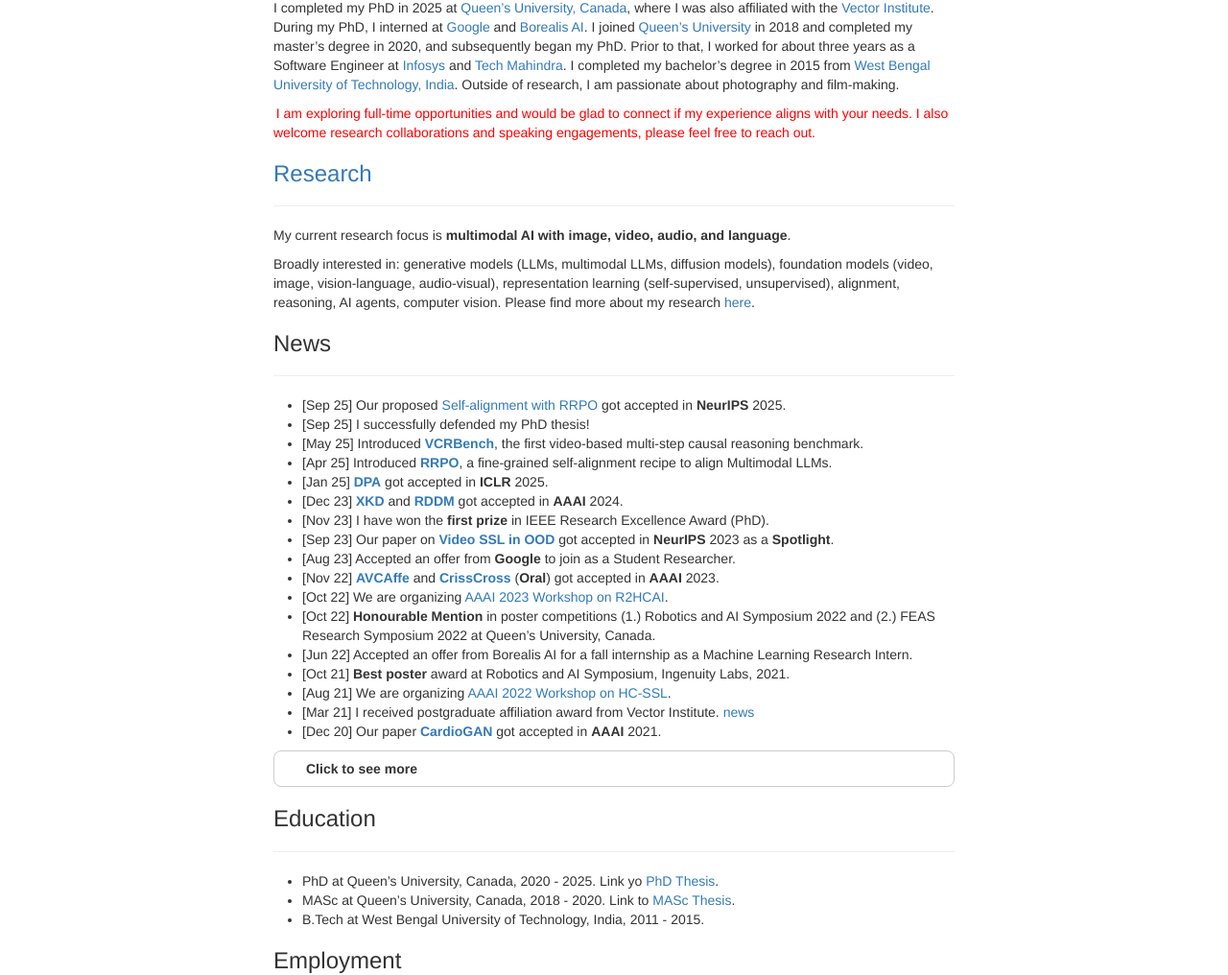
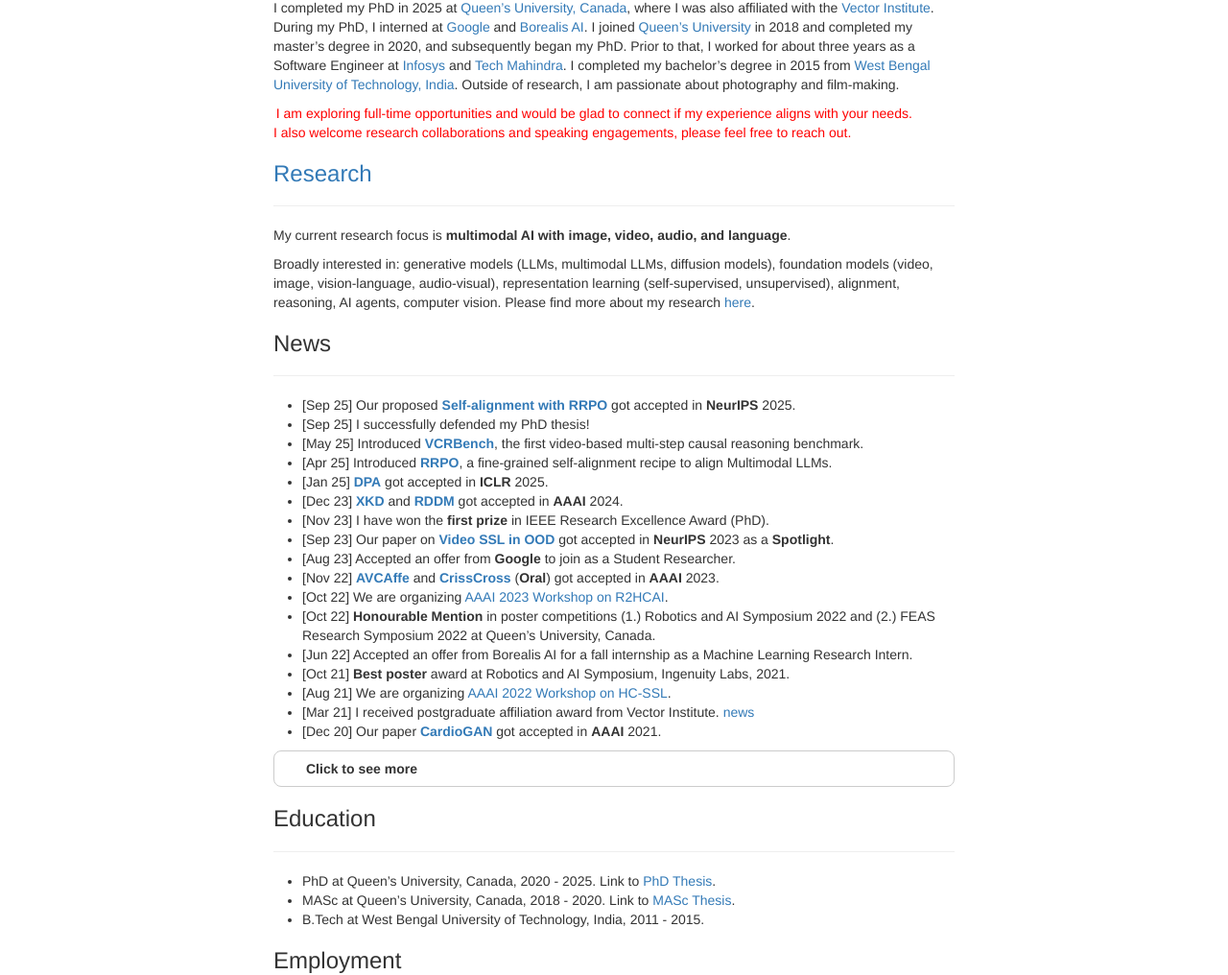
Before and after one commit to pritamqu/pritamqu.github.io, a Jekyll site: the page built from index.md, in a window 1280 px wide. Shown: the part 408-1424 px from the top of the page at 96% size. Built offline with Jekyll 4.4.1, drawn with Linux system fonts in a browser that asks for light colours.

Commit message:
minor update

```diff
--- a/index.md
+++ b/index.md
@@ -47,7 +47,7 @@
 During my PhD, I interned at [Google](https://research.google/) and [Borealis AI](https://www.borealisai.com/). I joined [Queen's University](https://queensu.ca/) in 2018 and completed my master's degree in 2020, and subsequently began my PhD. Prior to that, I worked for about three years as a Software Engineer at [Infosys](https://www.infosys.com/) and [Tech Mahindra](https://www.techmahindra.com/). I completed my bachelor's degree in 2015 from [West Bengal University of Technology, India](/). Outside of research, I am passionate about photography and film-making.
 
 <p><mark class="red">
-I am exploring full-time opportunities and would be glad to connect if my experience aligns with your needs.
+I am exploring full-time opportunities and would be glad to connect if my experience aligns with your needs. <br>
 I also welcome research collaborations and speaking engagements, please feel free to reach out.
 </mark></p>
 
@@ -62,7 +62,7 @@
 ### News
 <hr>
 
-- [Sep 25] Our proposed [Self-alignment with RRPO](https://arxiv.org/abs/2504.12083) got accepted in **NeurIPS** 2025.
+- [Sep 25] Our proposed **[Self-alignment with RRPO](https://arxiv.org/abs/2504.12083)** got accepted in **NeurIPS** 2025.
 - [Sep 25] I successfully defended my PhD thesis!
 - [May 25] Introduced **[VCRBench](https://arxiv.org/abs/2505.08455)**, the first video-based multi-step causal reasoning benchmark.
 - [Apr 25] Introduced **[RRPO](https://arxiv.org/abs/2504.12083)**, a fine-grained self-alignment recipe to align Multimodal LLMs.
@@ -105,7 +105,7 @@
 ### Education
 <hr>
 
-- PhD at Queen's University, Canada, 2020 - 2025. Link yo [PhD Thesis](https://qspace.library.queensu.ca/items/e35f85c6-3a6b-49b7-ade1-70fdcf3bcd2a).
+- PhD at Queen's University, Canada, 2020 - 2025. Link to [PhD Thesis](https://qspace.library.queensu.ca/items/e35f85c6-3a6b-49b7-ade1-70fdcf3bcd2a).
 - MASc at Queen's University, Canada, 2018 - 2020. Link to [MASc Thesis](https://qspace.library.queensu.ca/handle/1974/27746).
 - B.Tech at West Bengal University of Technology, India, 2011 - 2015.
 
```
